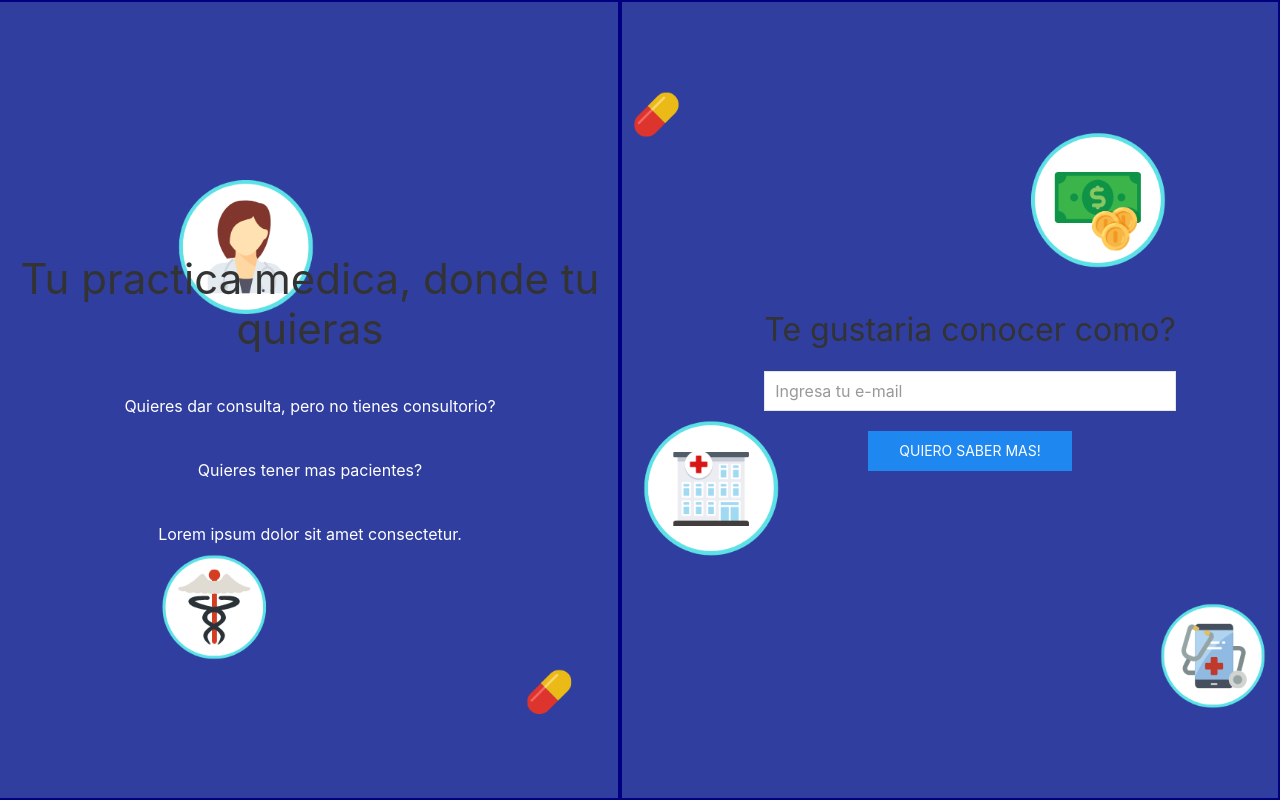
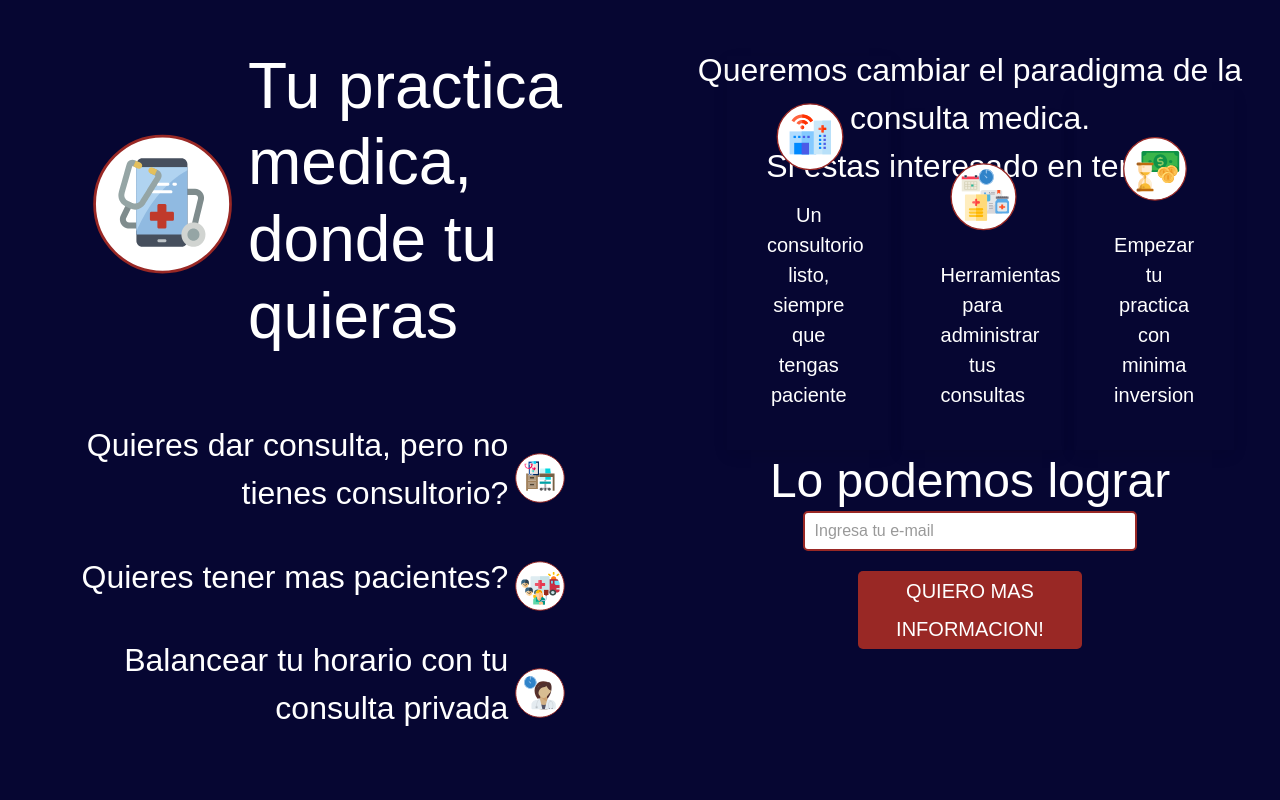
Before and after one commit to angelmc32/nubiomed, a plain HTML site: page index.html in a window 1280 px wide. Drawn offline with nearby package versions, Linux system fonts and the light colour scheme; a web font is replaced by a local one.

Commit message:
Added styles

```diff
--- a/index.html
+++ b/index.html
@@ -10,33 +10,89 @@
       href="https://cdnjs.cloudflare.com/ajax/libs/uikit/3.1.7/css/uikit.min.css"
     />
     <link rel="stylesheet" href="styles.css" />
+    <link href="https://fonts.googleapis.com/css?family=Blinker&display=swap" rel="stylesheet">
   </head>
   <body>
     <div class="grid-container" uk-grid>
       <div class="half-container uk-width-1-2">
+        <div class="section1">
+          <div class="circle-image">
+            <img src="./images/medical-app-circle.svg" alt="">
+          </div>
+          <div class="header">
             <h1>Tu practica medica, donde tu quieras</h1>
+          </div>
+        </div>
+        <div class="section2">
+          <div class="problem">
             <p>Quieres dar consulta, pero no tienes consultorio?</p>
+            <div class="circle-image">
+              <img src="./images/doctor-office-circle.svg" alt="">
+            </div>
+          </div>
+          <div class="problem">
             <p>Quieres tener mas pacientes?</p>
-        <p>Lorem ipsum dolor sit amet consectetur.</p>
+            <div class="circle-image">
+              <img src="./images/patients-circle.svg" alt="">
+            </div>
+          </div>
+          <div class="problem">
+            <p>Balancear tu horario con tu consulta privada</p>
+            <div class="circle-image">
+              <img src="./images/doctor-circle.svg" alt="">
+            </div>
+          </div>
+        </div>
+
       </div>
       <div class="half-container uk-width-1-2">
+        <div class="card-header">
+          <p>Queremos cambiar el paradigma de la consulta medica.<br>Si estas interesado en tener:</p>
+        </div>
+        <div class="section3">
+          <div class="card-wrapper">
+            <div class="uk-card uk-card-default uk-card-body">
+              <div class="circle-image">
+                <img src="./images/digital-hospital-circle.svg" alt="">
+              </div>
+              <p>Un consultorio listo, siempre que tengas paciente</p>
+            </div>
+          </div>
+          <div class="card-wrapper">
+            <div class="uk-card uk-card-default uk-card-body">
+              <div class="circle-image">
+                <img src="./images/digital-tools.svg" alt="">
+              </div>
+              <p>Herramientas para administrar tus consultas</p>
+            </div>
+          </div>
+          <div class="card-wrapper">
+            <div class="uk-card uk-card-default uk-card-body">
+              <div class="uk-card-title circle-image">
+                <img src="./images/investment-circle.svg" alt="">
+              </div>
+              <p>Empezar tu practica con minima inversion</p>
+            </div>
+          </div>
+        </div>
+        <div class="form-container">
+          <h2>Lo podemos lograr</h2>
+        <div class="form">
           <form action="">
             <fieldset class="uk-fieldset">
-            <legend class="uk-legend">
-              <h2>Te gustaria conocer como?</h2>
-            </legend>
               <input
                 class="uk-input"
                 type="text"
                 placeholder="Ingresa tu e-mail"
               />
+            </fieldset>
             <div class="uk-margin">
-              <button class="uk-button uk-button-primary">
-                Quiero saber mas!
-              </button>
+              <button class="uk-button uk-button-primary">Quiero mas informacion!</button>
             </div>
-          </fieldset>
           </form>
+        </div>
+
+      </div>
       </div>
     </div>
     <script src="https://cdnjs.cloudflare.com/ajax/libs/uikit/3.1.7/js/uikit.min.js"></script>
--- a/styles.css
+++ b/styles.css
@@ -1,8 +1,26 @@
 body {
   margin: 0;
   color: white;
-  background-image: url("./images/doctor_landing.png");
-  background-size: cover;
+  background-color: #060632;
+  font-family: 'Blinker', sans-serif;
+  font-size: 16px;
+}
+
+h1, h2, h3, h4, h5, h6 {
+  color: white;
+  font-family: 'Blinker', sans-serif;
+}
+
+h1 {
+  font-size: 4em;
+}
+
+h2 {
+  font-size: 3em;
+}
+
+p {
+  font-size: 2em;
 }
 
 .half-container {
@@ -11,7 +29,117 @@ body {
   justify-content: center;
   align-items: center;
   text-align: center;
-  box-sizing: border-box;
-  border: navy solid 2px;
   height: 100vh;
 }
+
+.section1 {
+  display: flex;
+  width: 100%;
+  align-items: center;
+}
+
+.section1 .header {
+  width: 60%;
+  text-align: left;
+}
+
+.section1 .circle-image {
+  width: 40%;
+  display: flex;
+  justify-content: right;
+}
+
+.section1 .circle-image img {
+  width: 70%;
+}
+
+.section2 {
+  display: flex;
+  flex-direction: column;
+  justify-content: center;
+  width: 100%;
+  align-items: center;
+  margin-top: 5%;
+}
+
+.section2 .problem {
+  margin-top: 2.5%;
+  display: flex;
+  width: 100%;
+  align-items: center;
+  text-align: right;
+
+}
+
+.section2 p {
+  width: 82%;
+}
+
+.section2 .circle-image {
+  width: 10%;
+  display: flex;
+  justify-content: right;
+}
+
+.section3 {
+  display: flex;
+  width: 80%;
+  height: 30%;
+  align-items: flex-end;
+}
+
+.card-header {
+  display: flex;
+  flex-direction: column;
+  justify-content: flex-end;
+  width: 100%;
+  height: 30%;
+}
+
+.card-wrapper {
+  width: 33%;
+  margin: 0 1%;
+  font-size: 10px;
+}
+
+.uk-card {
+  background-color: transparent;
+  color: white;
+}
+
+.form-container {
+  display: flex;
+  flex-direction: column;
+  justify-content: flex-start;
+  width: 90%;
+  height: 50%;
+}
+
+.uk-input {
+  width:
+}
+
+.form-container div {
+  height: 33%;
+  width: 100%;
+  display: flex;
+  justify-content: center;
+  align-items: center;
+}
+
+.form-container div form {
+  width: 100%;
+}
+
+.form-container div input {
+  width: 60%;
+  border: #992825 solid 2px;
+  border-radius: 5px;
+}
+
+.uk-button-primary {
+  background-color: #992825;
+  width: 40%;
+  font-size: 1.25em;
+  border-radius: 5px;
+}
```
Also changed, not shown: images/digital-hospital-circle.svg (added), images/digital-tools.svg (added), images/doctor-circle.svg (added), images/doctor-office-circle.svg (added), images/investment-circle.svg (added), images/medical-app-circle.svg (added), images/patients-circle.svg (added). Lines whose indentation alone changed are shown as unchanged.
